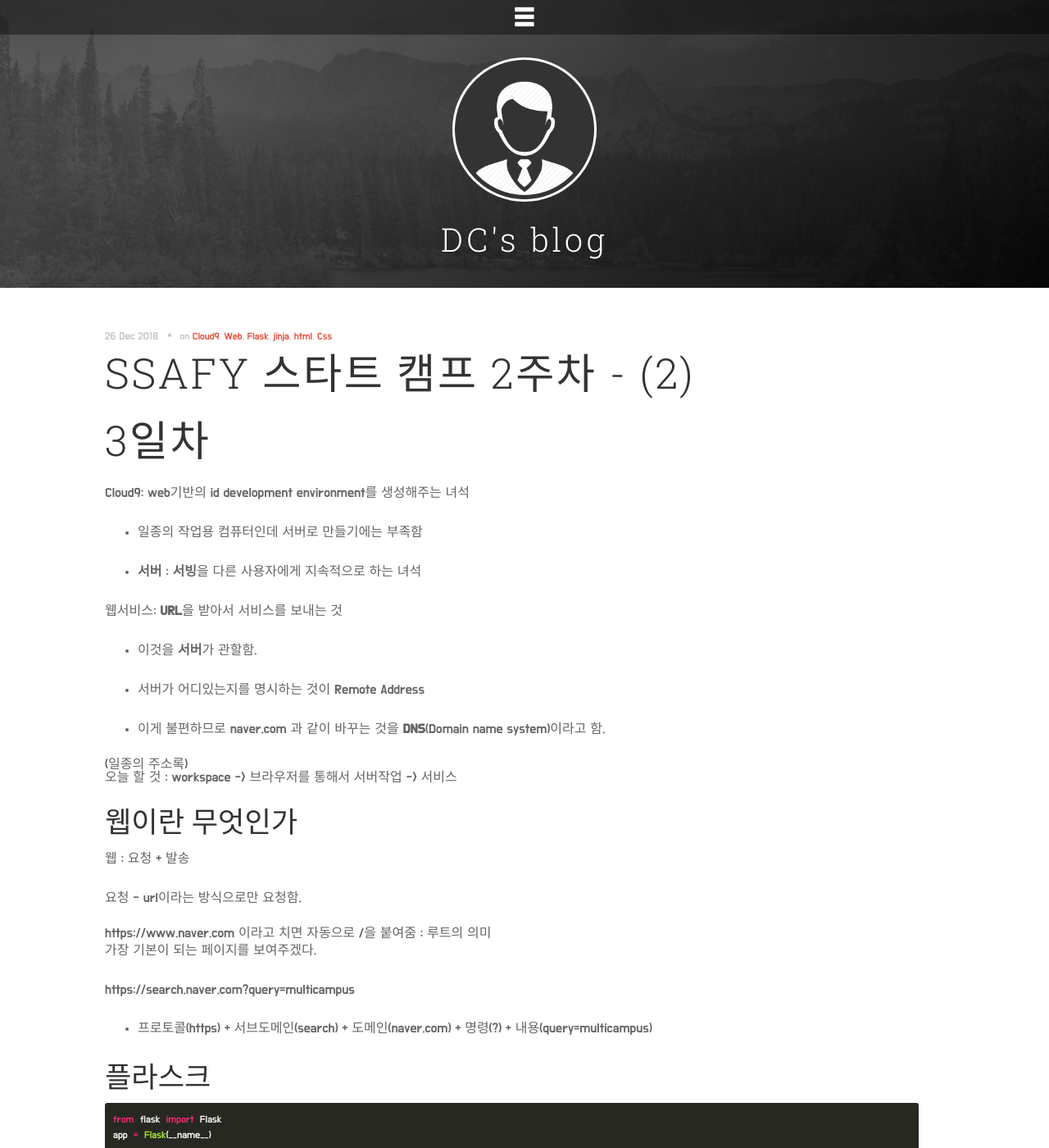
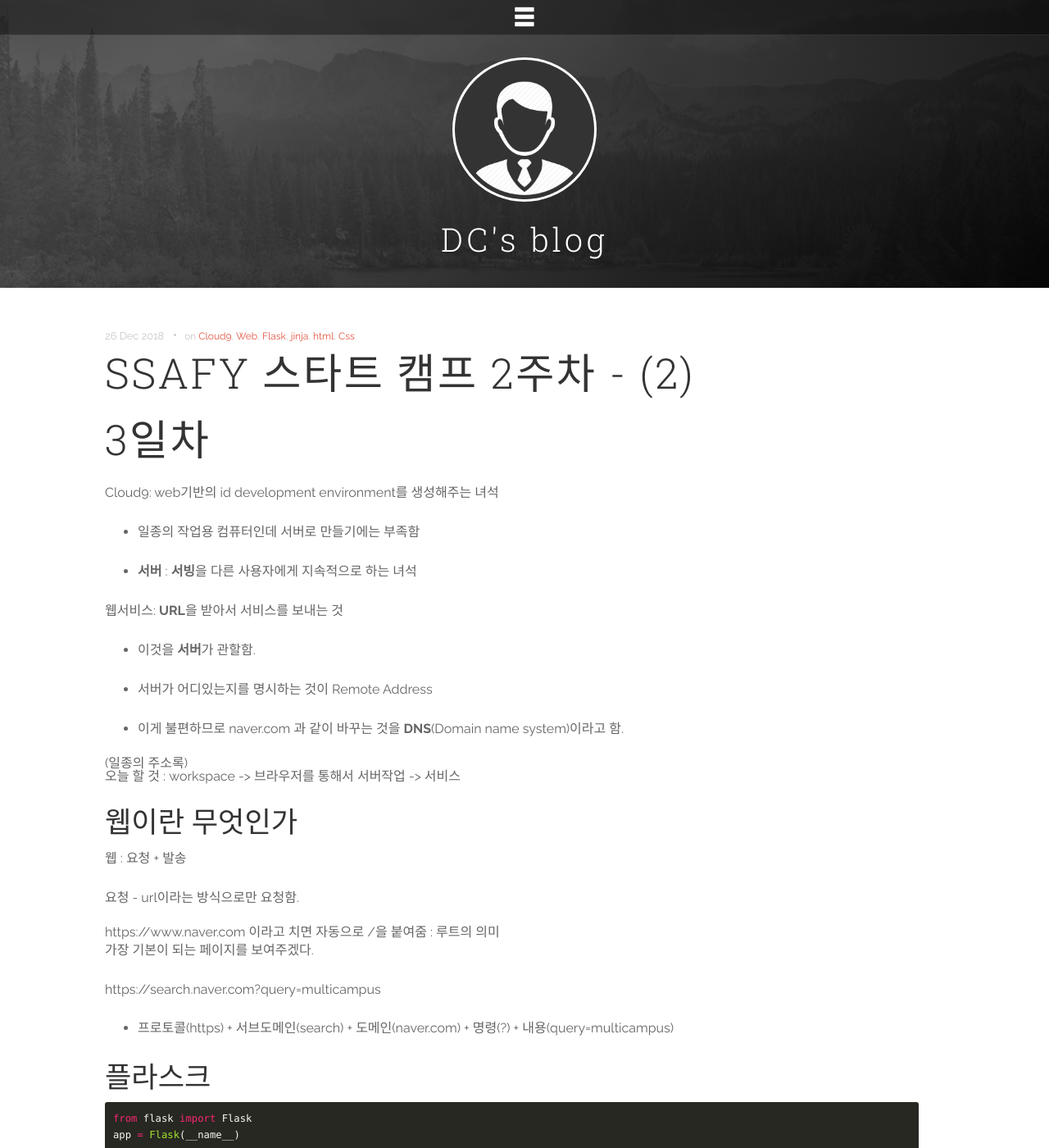
Before and after one commit to DongChanS/DongChanS.github.io, a Jekyll site: the page built from _posts/2018-12-26-1.md, in a window 1280 px wide and 1400 px high. Shown: the whole window at 82% size. Built offline with Jekyll 4.4.1, drawn with Linux system fonts in a browser that asks for light colours; comment, search, counter and statistics services are not loaded.

Commit message:
Update uno.scss

```diff
--- a/_sass/uno.scss
+++ b/_sass/uno.scss
@@ -11,7 +11,6 @@ html, body, div, span, applet, object, iframe, h1, h2, h3, h4, h5, h6, p, blockq
 	font-size: 100%;
 	font: inherit;
 	vertical-align: baseline;
-	font-family: 'Do Hyeon', sans-serif;
 	}
 
 /* HTML5 display-role reset for older browsers */
```
